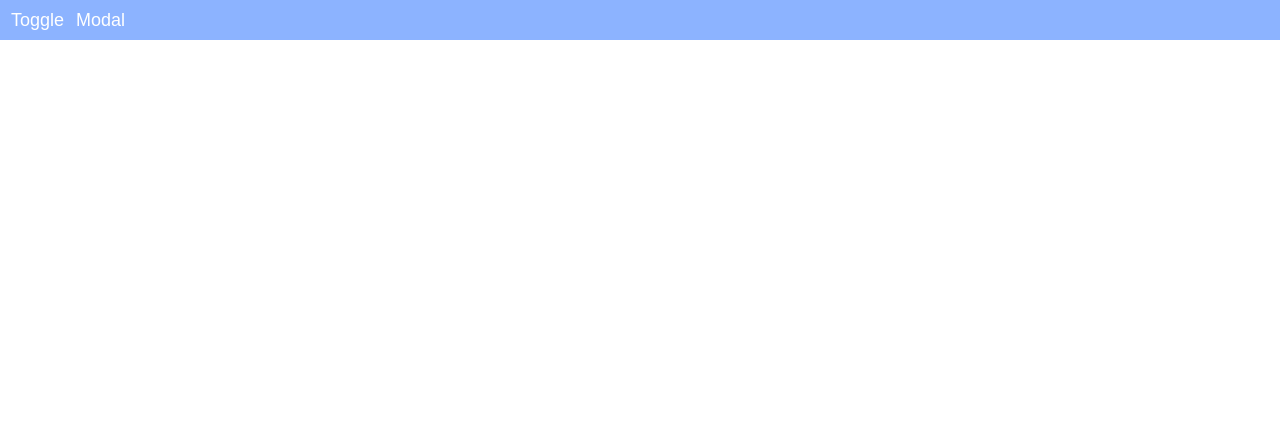
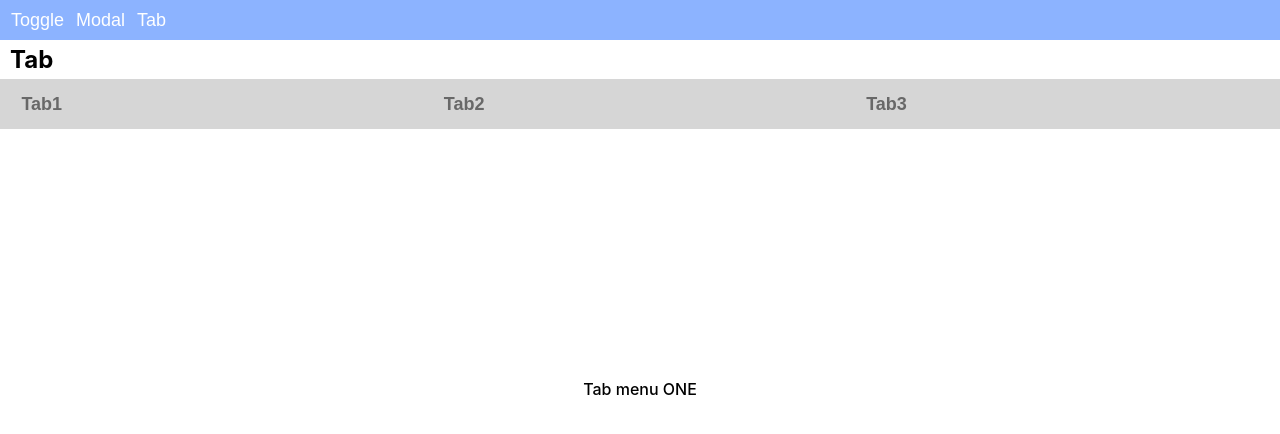
Before and after one commit to grappe96/frontend-practice, a React (Create React App) app in the folder custom-component/: page /tab in a window 1280 px wide. Before the commit this address had no page. Shown: the top 434 px of the page. Built offline with nearby package versions, Linux system fonts and the light colour scheme.

Commit message:
Create Tab component
/src/App.js : add Tab link
/src/component/Tab.js : Tab component
/src/css/tab.css : Tab component style css

```diff
--- a/custom-component/src/App.js
+++ b/custom-component/src/App.js
@@ -2,6 +2,8 @@ import './App.css';
 import { Route, Routes, Link } from 'react-router-dom';
 import Toggle from './component/Toggle';
 import Modal from './component/Modal';
+import Tab from './component/Tab';
+
 function App() {
   return (
     <div className="App">
@@ -12,10 +14,14 @@ function App() {
         <Link to="/modal" className="link">
           <button className="App-button">Modal</button>
         </Link>
+        <Link to="/tab" className="link">
+          <button className="App-button">Tab</button>
+        </Link>
       </header>
       <Routes>
         <Route path="/" element={<Toggle />} />
         <Route path="/modal" element={<Modal />} />
+        <Route path="/tab" element={<Tab />} />
       </Routes>
     </div>
   );
--- /dev/null
+++ b/custom-component/src/component/Tab.js
@@ -0,0 +1,29 @@
+import { useState } from 'react';
+import '../css/common.css';
+import '../css/tab.css';
+
+function Tab() {
+  const [tabNumber, setTabNumber] = useState('ONE');
+
+  return (
+    <>
+      <div className="title">Tab</div>
+      <div className="Tab-body">
+        <button class="Tab-button" onClick={() => setTabNumber('ONE')}>
+          Tab1
+        </button>
+        <button class="Tab-button" onClick={() => setTabNumber('TWO')}>
+          Tab2
+        </button>
+        <button class="Tab-button" onClick={() => setTabNumber('THREE')}>
+          Tab3
+        </button>
+      </div>
+      <div class="Tab-comment">
+        <p>Tab menu {tabNumber}</p>
+      </div>
+    </>
+  );
+}
+
+export default Tab;
--- /dev/null
+++ b/custom-component/src/css/tab.css
@@ -0,0 +1,29 @@
+.Tab-body {
+  width: 100%;
+  height: 50px;
+  background-color: #d6d6d6;
+}
+
+.Tab-button {
+  width: 33%;
+  height: 100%;
+  background-color: #00000000;
+  color: #686868;
+  outline: none;
+  border: none;
+  cursor: pointer;
+  font-size: large;
+  text-align: left;
+  font-weight: bold;
+  padding-left: 15px;
+}
+
+.Tab-button:hover {
+  background-color: #280074;
+  color: white;
+}
+
+.Tab-comment {
+  margin-top: 250px;
+  font-weight: 500;
+}
```
